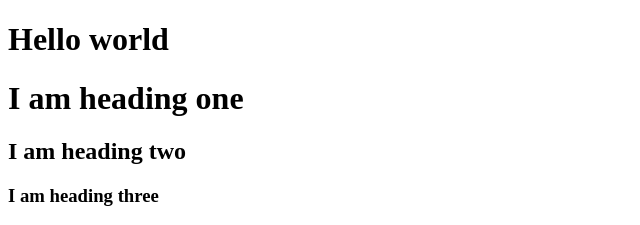
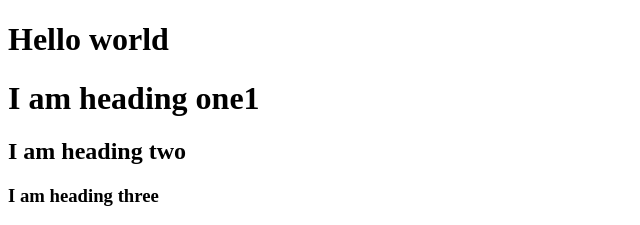
Before and after one commit to Mahama88/Danku-Farmers, a plain HTML site: page index.html in a window 1280 px wide. Shown: the top 225 px of the page, 0-640 px from the left. Drawn offline with Linux system fonts and the light colour scheme.

Commit message:
first commit

```diff
--- a/index.html
+++ b/index.html
@@ -10,7 +10,7 @@
 <!--Heading-->
 <h1>Hello world</h1>
 <!--Headings-->
-<h1>I am heading one</h1>
+<h1>I am heading one1</h1>
 <h2> I am heading two</h2>
 <h3>I am heading three</h3>
 <h4> I am heading four</h4>
```
